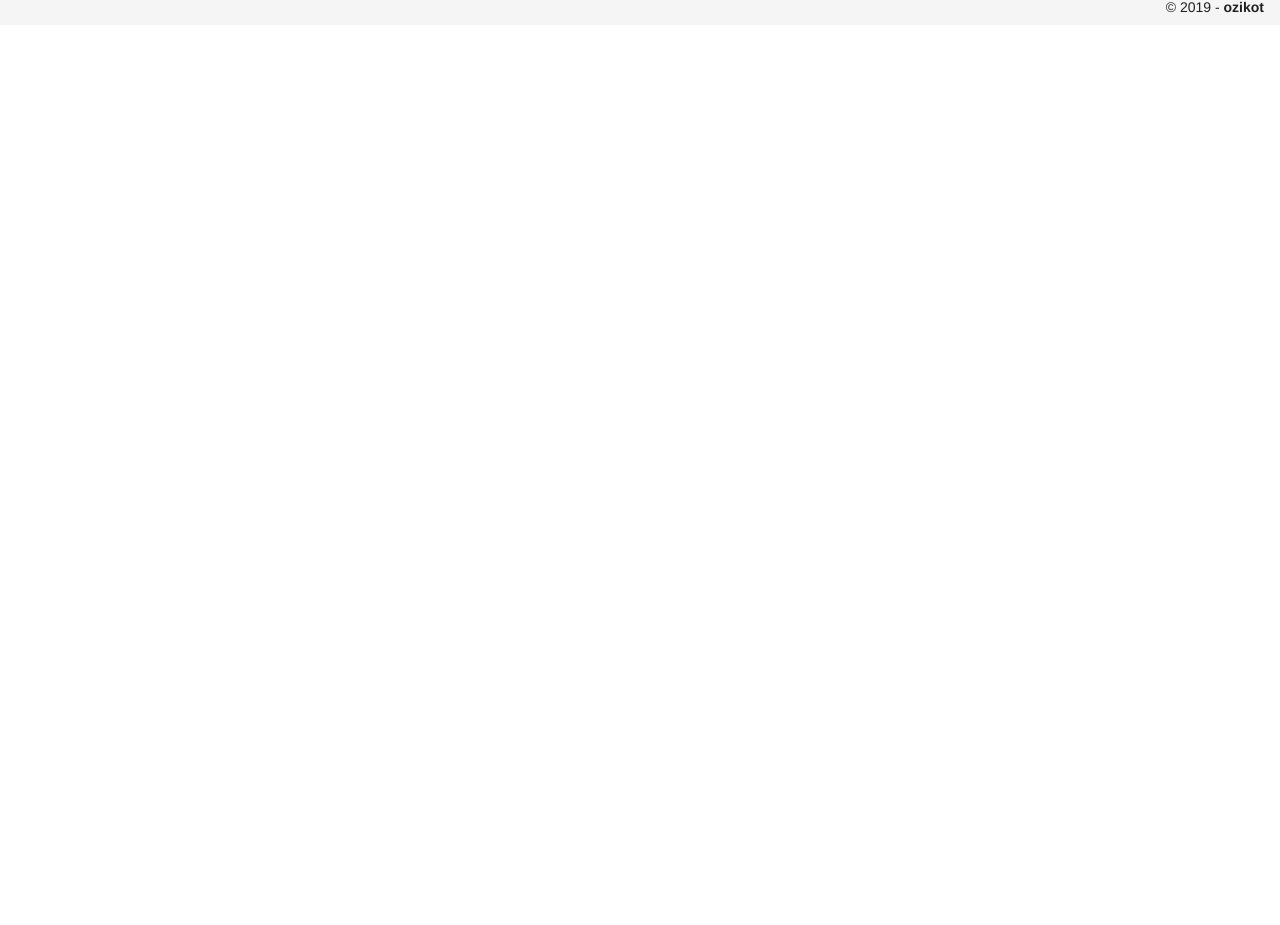
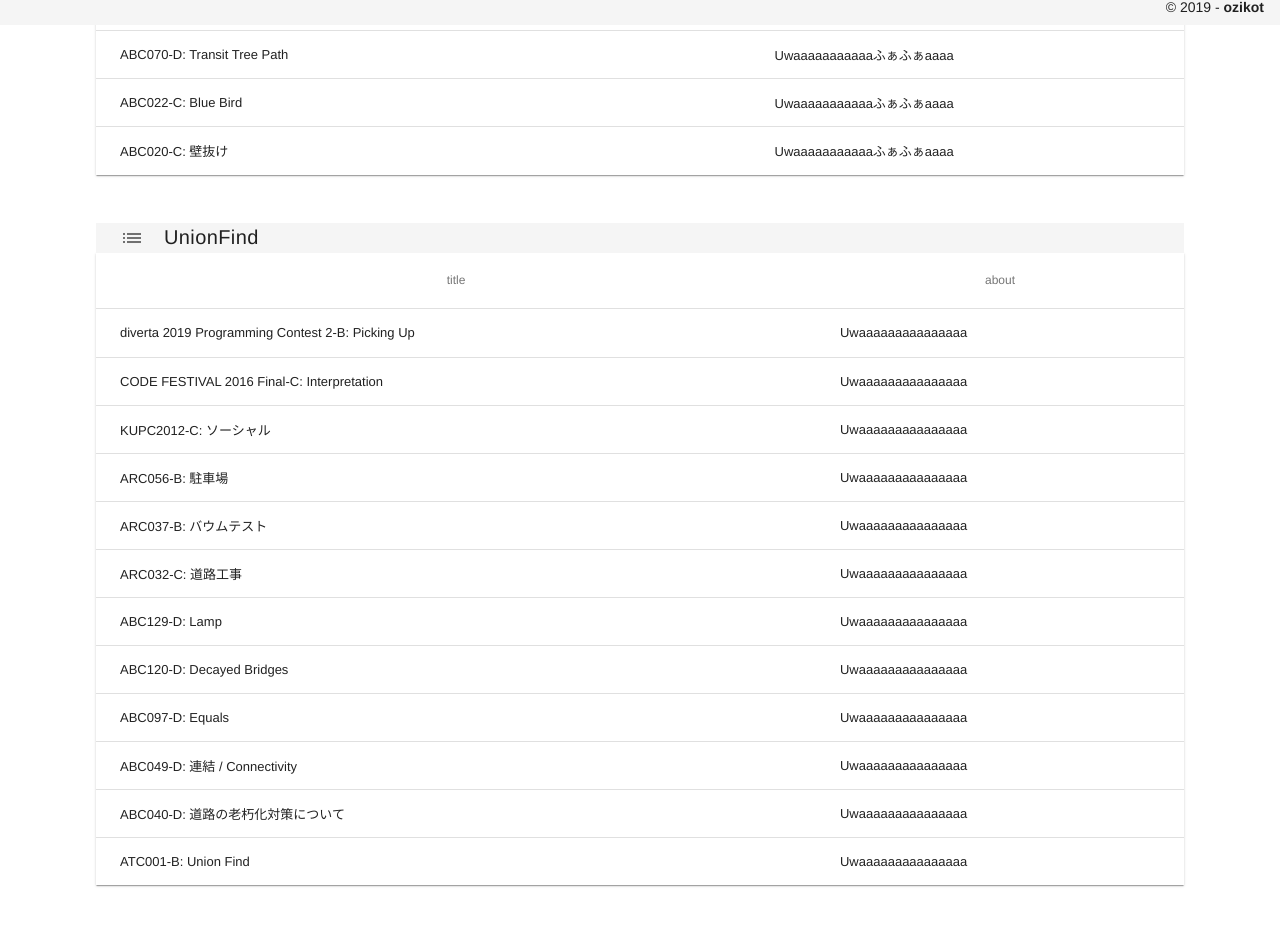
Before and after one commit to tokizuoh/cp-categorize-beta, a Vue app: page /#/graph in a window 1280 px wide. Shown: the part 775-1700 px from the top of the page. Before the commit the page ends 800 px from the top, so only its background shows below. Built offline with nearby package versions, Linux system fonts and the light colour scheme.

Commit message:
一旦push

```diff
--- a/src/components/problems/AppGraph.vue
+++ b/src/components/problems/AppGraph.vue
@@ -3,13 +3,17 @@
     <app-jumbotron :categoryTitle="categoryTitle">
     </app-jumbotron>
     <app-data-table :categoryName="categoryName.dijkstra"
-                    :problems="problems">
+                    :problems="problems.dijkstra">
     </app-data-table>
     <br>
     <br>
     <app-data-table :categoryName="categoryName.unionfind"
-                    :problems="problems">
+                    :problems="problems.unionfind">
     </app-data-table>
+    <br>
+    <br>
+    <br>
+    <br>
   </div>
 </template>
 
@@ -28,12 +32,94 @@ export default {
         unionfind: "UnionFind"
       },
       categoryTitle: "Graph",
-      problems: [
-      　{
-          name: 'Hoge',
-          about: 'Uwaaa'
-        },
-      ]
+      problems:{
+        dijkstra: [
+          {
+            name: 'いろはちゃんコンテストDay1-I: リスのお仕事',
+            about: 'Uwaaaaaaaaaaaaaaa'
+          },
+          {
+            name: 'Indeedなう（オープンコンテスト）-B: Office Ninja',
+            about: 'Uwaaaaaaaaaaaふぁふぁaaaa'
+          },
+          {
+            name: 'CODE FESTIVAL 2014 Easy-C: 身体バランス',
+            about: 'Uwaaaaaaaaaaaふぁふぁaaaa'
+          },
+          {
+            name: 'WUPC2012-E: 会場への道 (自力未AC)',
+            about: 'Uwaaaaaaaaaaaふぁふぁaaaa'
+          },
+          {
+            name: 'ABC075-C: Bridge',
+            about: 'Uwaaaaaaaaaaaふぁふぁaaaa'
+          },
+          {
+            name: 'ABC070-D: Transit Tree Path',
+            about: 'Uwaaaaaaaaaaaふぁふぁaaaa'
+          },
+          {
+            name: 'ABC022-C: Blue Bird',
+            about: 'Uwaaaaaaaaaaaふぁふぁaaaa'
+          },
+          {
+            name: 'ABC020-C: 壁抜け',
+            about: 'Uwaaaaaaaaaaaふぁふぁaaaa'
+          },
+
+        ],
+        unionfind: [
+          {
+            name: 'diverta 2019 Programming Contest 2-B: Picking Up',
+            about: 'Uwaaaaaaaaaaaaaaa'
+          },
+          {
+            name: 'CODE FESTIVAL 2016 Final-C: Interpretation',
+            about: 'Uwaaaaaaaaaaaaaaa'
+          },
+          {
+            name: 'KUPC2012-C: ソーシャル',
+            about: 'Uwaaaaaaaaaaaaaaa'
+          },
+          {
+            name: 'ARC056-B: 駐車場',
+            about: 'Uwaaaaaaaaaaaaaaa'
+          },
+          {
+            name: 'ARC037-B: バウムテスト',
+            about: 'Uwaaaaaaaaaaaaaaa'
+          },
+          {
+            name: 'ARC032-C: 道路工事',
+            about: 'Uwaaaaaaaaaaaaaaa'
+          },
+          {
+            name: 'ABC129-D: Lamp',
+            about: 'Uwaaaaaaaaaaaaaaa'
+          },
+          {
+            name: 'ABC120-D: Decayed Bridges',
+            about: 'Uwaaaaaaaaaaaaaaa'
+          },
+          {
+            name: 'ABC097-D: Equals',
+            about: 'Uwaaaaaaaaaaaaaaa'
+          },
+          {
+            name: 'ABC049-D: 連結 / Connectivity',
+            about: 'Uwaaaaaaaaaaaaaaa'
+          },
+          {
+            name: 'ABC040-D: 道路の老朽化対策について',
+            about: 'Uwaaaaaaaaaaaaaaa'
+          },
+          {
+            name: 'ATC001-B: Union Find',
+            about: 'Uwaaaaaaaaaaaaaaa'
+          },
+
+        ]
+      }
     }
   }
 }
--- a/src/components/problems/molecules/AppJumbotron.vue
+++ b/src/components/problems/molecules/AppJumbotron.vue
@@ -1,4 +1,5 @@
 <template>
+  <p>
     <v-jumbotron>
       <v-container fill-height>
         <v-layout align-center>
@@ -9,6 +10,7 @@
         </v-layout>
       </v-container>
     </v-jumbotron>
+  </p>
 </template>
 
 <script>
```
Lines whose indentation alone changed are shown as unchanged.
